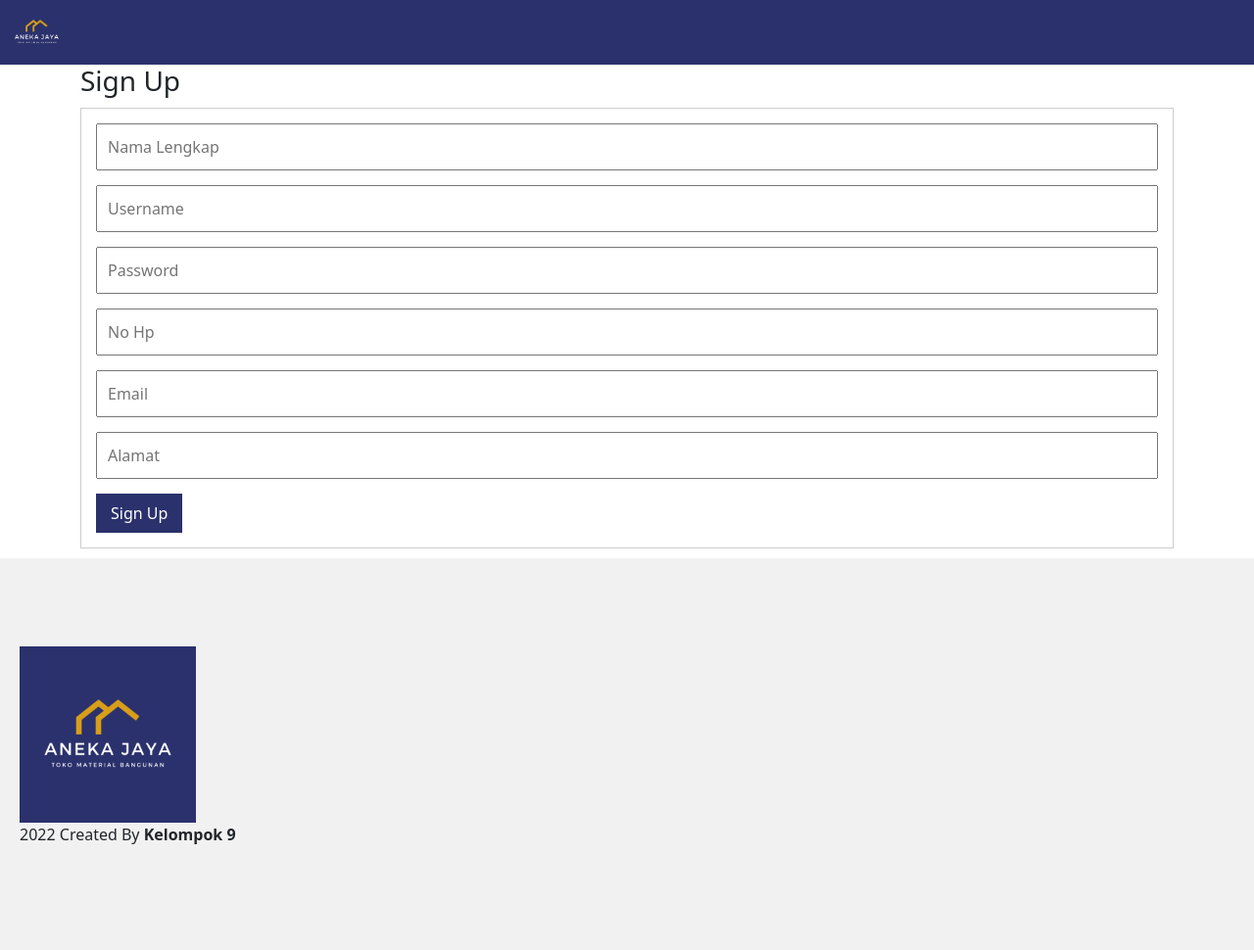
After one commit to dfs1983/anekajaya_web, a PHP site: page /signup.php in a window 1280 px wide. The commit adds this page. Shown: the whole page at 98% size. Run offline with PHP 8.4, Linux system fonts and the light colour scheme.

Commit message:
Penambahan Sign Up

```diff
--- /dev/null
+++ b/signup.php
@@ -0,0 +1,75 @@
+<?php
+	session_start();
+	include 'db.php';
+?>
+<!DOCTYPE html>
+<html>
+<head>
+	<meta charset="utf-8">
+	<meta name="viewport" content="width=device-width, initial-scale=1">
+	<title>Anekajaya</title>
+	<link href="https://cdn.jsdelivr.net/npm/bootstrap@5.2.1/dist/css/bootstrap.min.css" rel="stylesheet" integrity="sha384-iYQeCzEYFbKjA/T2uDLTpkwGzCiq6soy8tYaI1GyVh/UjpbCx/TYkiZhlZB6+fzT" crossorigin="anonymous">
+ 	<link rel="stylesheet" href="style.css">
+  	<link rel="icon" href="images\icon_anekajaya.ico">
+</head>
+<body>
+	<nav class="navbar navbar-expand-lg navbar-dark">
+        <div class="container-fluid">
+            <img src="images/logo_anekajaya(2).png" width="50" height="50" alt="Logo">
+        </div>
+    </nav>
+
+	<div class="section">
+		<div class="container">
+			<h3>Sign Up</h3>
+			<div class="box">
+				<form action="" method="POST">
+					<input type="text" name="nama" placeholder="Nama Lengkap" class="input-control" required>
+                    <input type="text" name="username" placeholder="Username" class="input-control" required>
+                    <input type="text" name="password" placeholder="Password" class="input-control" required>
+                    <input type="text" name="hp" placeholder="No Hp" class="input-control" required>
+                    <input type="text" name="email" placeholder="Email" class="input-control" required>
+                    <input type="text" name="alamat" placeholder="Alamat" class="input-control" required>
+					<input type="submit" name="submit" value="Sign Up" class="btnn">
+				</form>
+				<?php
+					if(isset($_POST['submit'])){
+
+						$nama = ucwords($_POST['nama']);
+                        $username = ucwords($_POST['username']);
+                        $password = ucwords($_POST['password']);
+                        $hp = ucwords($_POST['hp']);
+                        $email = ucwords($_POST['email']);
+                        $alamat = ucwords($_POST['alamat']);
+
+						$insert = mysqli_query($conn, "INSERT INTO tb_konsumen VALUES (
+											null,
+											'".$nama."'),
+                                            '".$username."'),
+                                            '".$password."'),
+                                            '".$hp."'),
+                                            '".$email."'),
+                                            '".$alamat."') ");
+						if($insert){
+							echo '<script>alert("Sign Up berhasil")</script>';
+							echo '<script>window.location="signup.php"</script>';
+						}else{
+							echo 'gagal '.mysqli_error($conn);
+						}
+
+					}
+				?>
+			</div>
+		</div>
+	</div>
+
+	<footer>
+		<div class="footer-container">
+            <div class="left-col">
+                <img src="images/logo_anekajaya.png" alt="" class="logo">
+                <p class="rights-text">2022 Created By <b>Kelompok 9</b></p>
+            </div>
+        </div>
+	</footer>
+</body>
+</html>
```
Also changed, not shown: login.php (+7 -8 lines).
